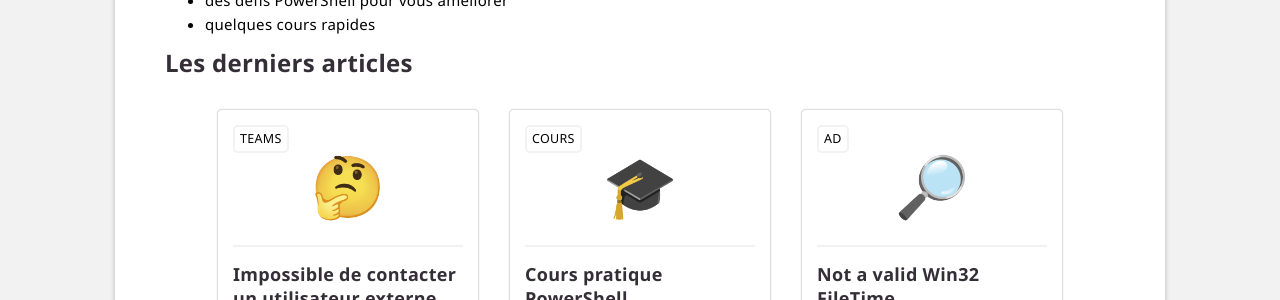
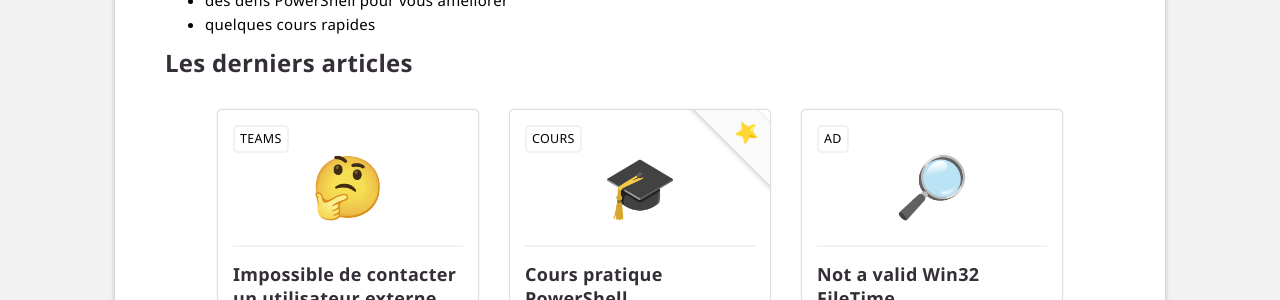
Before and after one commit to leobouard/leobouard.github.io, a Jekyll site: the page built from index.md, in a window 1280 px wide. Shown: the part 349-649 px from the top of the page. Built offline with Jekyll 4.4.1, drawn with Linux system fonts in a browser that asks for light colours; some web fonts are replaced; our own code applies the rules of GitHub Pages for plain Markdown files.

Commit message:
Update index.md

```diff
--- a/index.md
+++ b/index.md
@@ -23,6 +23,9 @@ LaBouaBouate est un blog technique pour partager des connaissances sur les techn
     {% for post in last_three_posts %}
         <article>
             <small>{{ post.tags }}</small>
+            {% if post.favorite %}
+            <div class="favoriteMarker">⭐</div>
+            {% endif %}
             <a href="{{ post.id }}">
                 <p class="articleIcon">{{ post.icon }}</p>
             </a>
```
